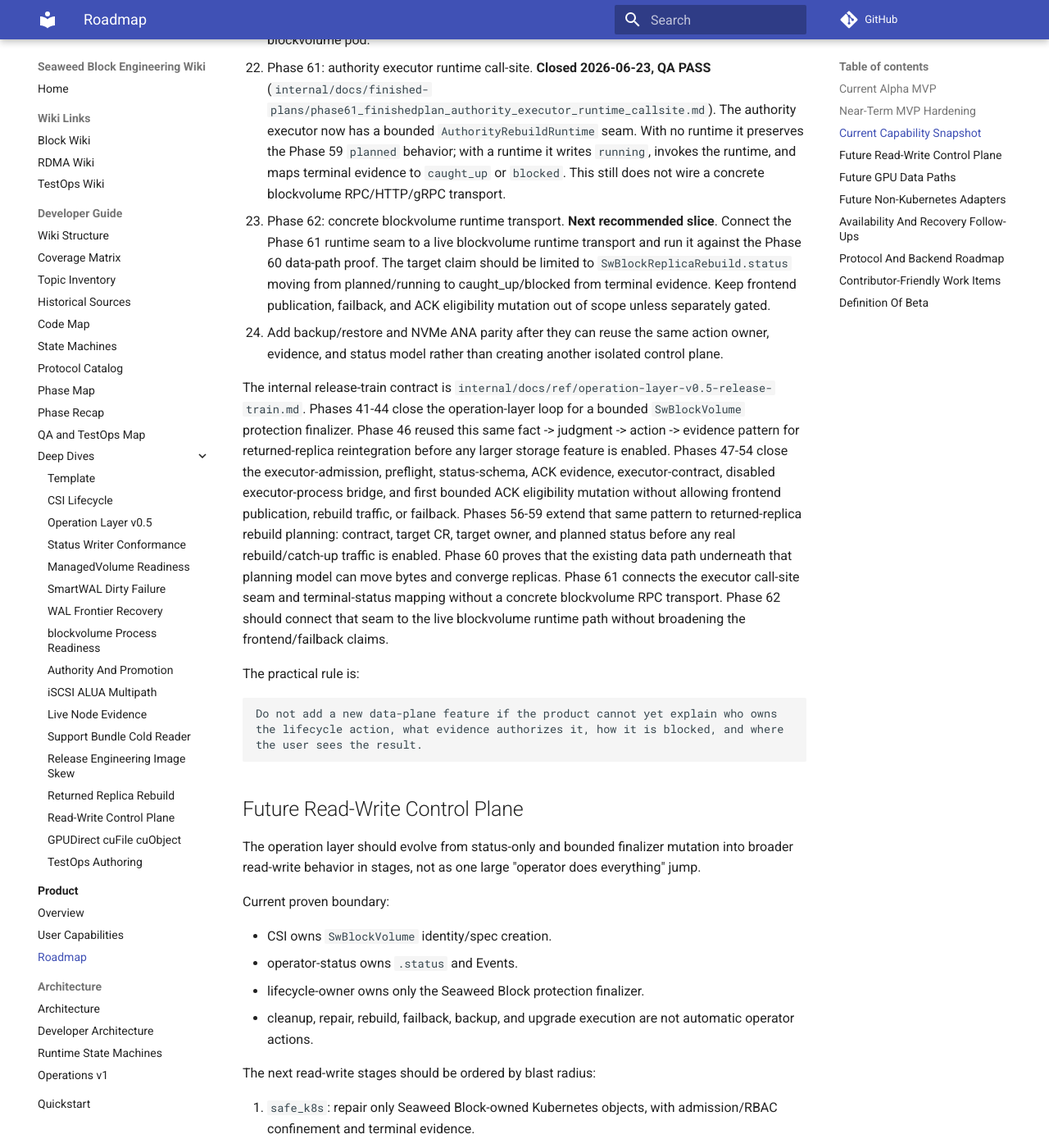
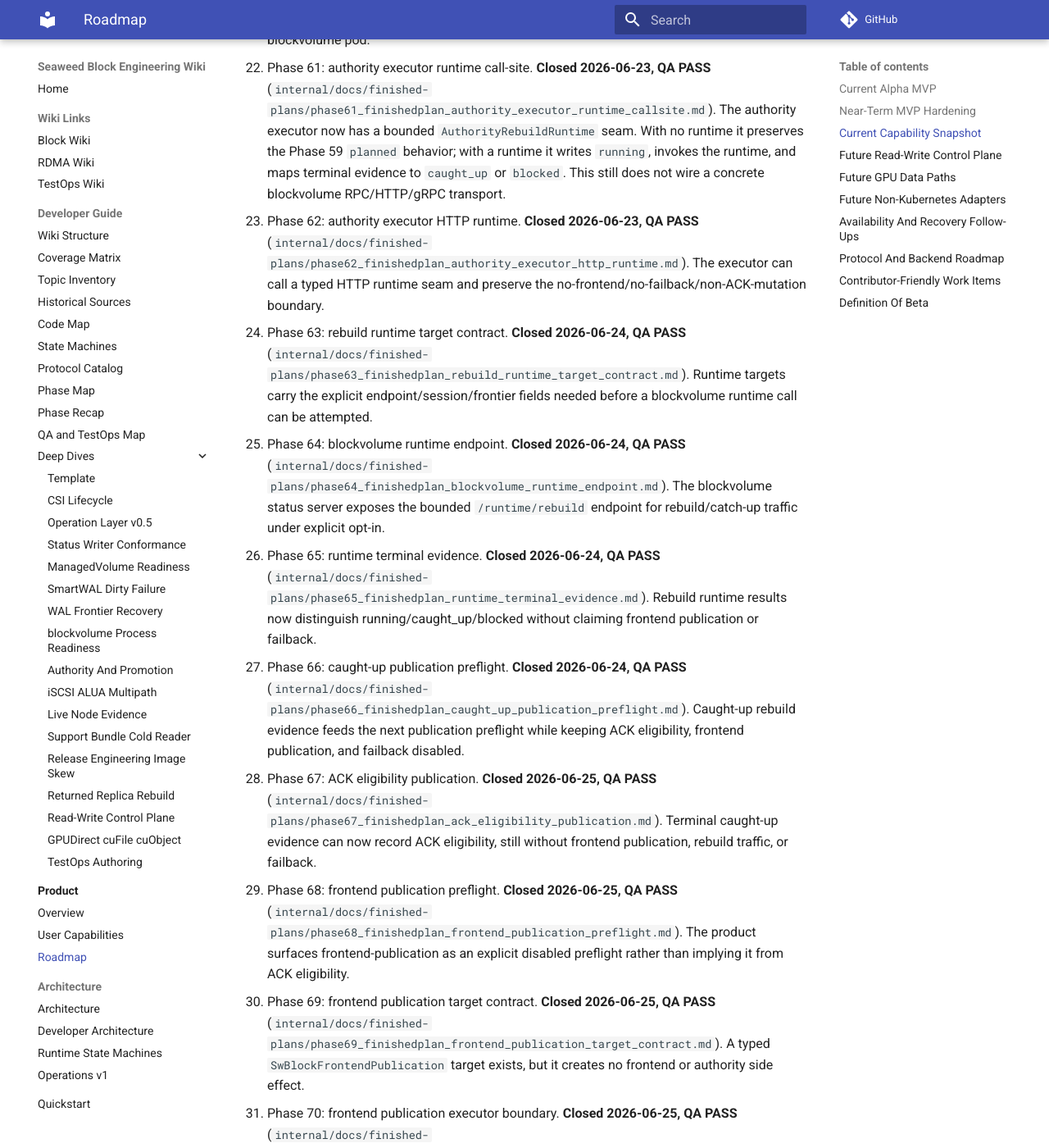
Before and after one commit to seaweedfs/seaweed-block, an MkDocs documentation site: the page built from docs/roadmap.md, in a window 1280 px wide and 1400 px high, scrolled down 5935 px. Shown: the whole window at 82% size. Built offline with MkDocs 1.6.1 and Material for MkDocs 9.7.7, drawn with Linux system fonts in a browser that asks for light colours; comment, search, counter and statistics services are not loaded; some of the changed text lies outside the part shown.

Commit message:
phase73: guard frontend publication authority owner

```diff
--- a/docs/roadmap.md
+++ b/docs/roadmap.md
@@ -228,13 +228,53 @@
     runtime it writes `running`, invokes the runtime, and maps terminal evidence
     to `caught_up` or `blocked`. This still does not wire a concrete
     blockvolume RPC/HTTP/gRPC transport.
-19. Phase 62: concrete blockvolume runtime transport. **Next recommended slice**.
-    Connect the Phase 61 runtime seam to a live blockvolume runtime transport
-    and run it against the Phase 60 data-path proof. The target claim should be
-    limited to `SwBlockReplicaRebuild.status` moving from planned/running to
-    caught_up/blocked from terminal evidence. Keep frontend publication,
-    failback, and ACK eligibility mutation out of scope unless separately gated.
-20. Add backup/restore and NVMe ANA parity after they can reuse the same action
+19. Phase 62: authority executor HTTP runtime. **Closed 2026-06-23, QA PASS**
+    (`internal/docs/finished-plans/phase62_finishedplan_authority_executor_http_runtime.md`).
+    The executor can call a typed HTTP runtime seam and preserve the
+    no-frontend/no-failback/non-ACK-mutation boundary.
+20. Phase 63: rebuild runtime target contract. **Closed 2026-06-24, QA PASS**
+    (`internal/docs/finished-plans/phase63_finishedplan_rebuild_runtime_target_contract.md`).
+    Runtime targets carry the explicit endpoint/session/frontier fields needed
+    before a blockvolume runtime call can be attempted.
+21. Phase 64: blockvolume runtime endpoint. **Closed 2026-06-24, QA PASS**
+    (`internal/docs/finished-plans/phase64_finishedplan_blockvolume_runtime_endpoint.md`).
+    The blockvolume status server exposes the bounded `/runtime/rebuild`
+    endpoint for rebuild/catch-up traffic under explicit opt-in.
+22. Phase 65: runtime terminal evidence. **Closed 2026-06-24, QA PASS**
+    (`internal/docs/finished-plans/phase65_finishedplan_runtime_terminal_evidence.md`).
+    Rebuild runtime results now distinguish running/caught_up/blocked without
+    claiming frontend publication or failback.
+23. Phase 66: caught-up publication preflight. **Closed 2026-06-24, QA PASS**
+    (`internal/docs/finished-plans/phase66_finishedplan_caught_up_publication_preflight.md`).
+    Caught-up rebuild evidence feeds the next publication preflight while
+    keeping ACK eligibility, frontend publication, and failback disabled.
+24. Phase 67: ACK eligibility publication. **Closed 2026-06-25, QA PASS**
+    (`internal/docs/finished-plans/phase67_finishedplan_ack_eligibility_publication.md`).
+    Terminal caught-up evidence can now record ACK eligibility, still without
+    frontend publication, rebuild traffic, or failback.
+25. Phase 68: frontend publication preflight. **Closed 2026-06-25, QA PASS**
+    (`internal/docs/finished-plans/phase68_finishedplan_frontend_publication_preflight.md`).
+    The product surfaces frontend-publication as an explicit disabled
+    preflight rather than implying it from ACK eligibility.
+26. Phase 69: frontend publication target contract. **Closed 2026-06-25, QA PASS**
+    (`internal/docs/finished-plans/phase69_finishedplan_frontend_publication_target_contract.md`).
+    A typed `SwBlockFrontendPublication` target exists, but it creates no
+    frontend or authority side effect.
+27. Phase 70: frontend publication executor boundary. **Closed 2026-06-25, QA PASS**
+    (`internal/docs/finished-plans/phase70_finishedplan_frontend_publication_executor_boundary.md`).
+    The executor writes disabled status only.
+28. Phase 71: frontend publication live API boundary. **Closed 2026-06-25, QA PASS**
+    (`internal/docs/finished-plans/phase71_finishedplan_frontend_publication_live_api_boundary.md`).
+    Live Kubernetes API/RBAC proves the executor remains status-only.
+29. Phase 72: frontend publication runtime contract. **Closed 2026-06-25, QA PASS**
+    (`internal/docs/finished-plans/phase72_finishedplan_frontend_publication_runtime_contract.md`).
+    A generic typed HTTP runtime seam exists for future publication work.
+30. Phase 73: frontend publication authority owner guard. **Closed 2026-06-25, local PASS**
+    (`internal/docs/finished-plans/phase73_finishedplan_frontend_publication_authority_owner_guard.md`).
+    The returned-replica pipeline now blocks independent frontend publication
+    when `primaryUnchanged=true`, because making a returned replica active is an
+    authority/failback operation, not a standalone runtime status success.
+31. Add backup/restore and NVMe ANA parity after they can reuse the same action
    owner, evidence, and status model rather than creating another isolated
    control plane.
 
@@ -248,12 +288,12 @@
 bounded ACK eligibility mutation without allowing frontend publication, rebuild
 traffic, or failback. Phases 56-59 extend that same pattern to returned-replica
 rebuild planning: contract, target CR, target owner, and planned status before
-any real rebuild/catch-up traffic is enabled. Phase 60 proves that the existing
-data path underneath that planning model can move bytes and converge replicas.
-Phase 61 connects the executor call-site seam and terminal-status mapping
-without a concrete blockvolume RPC transport. Phase 62 should connect that seam
-to the live blockvolume runtime path without broadening the frontend/failback
-claims.
+any real rebuild/catch-up traffic is enabled. Phases 60-65 prove and wire the
+bounded rebuild/catch-up runtime path through terminal evidence. Phases 66-67
+record ACK eligibility after terminal caught-up evidence. Phases 68-73 define
+and then deliberately constrain frontend publication: the generic runtime seam
+exists, but returned-replica publication remains blocked until a real
+authority/failback owner is implemented and gated.
 
 The practical rule is:
 
```
Also changed, not shown: internal/docs/current-plan.md (+74 -106 lines), internal/docs/finished-plans/phase73_finishedplan_frontend_publication_authority_owner_guard.md (added, +113 -0 lines), internal/docs/qa-assignments/phase73-frontend-publication-authority-owner-qa-signoff.md (added, +69 -0 lines), 5 other files.
